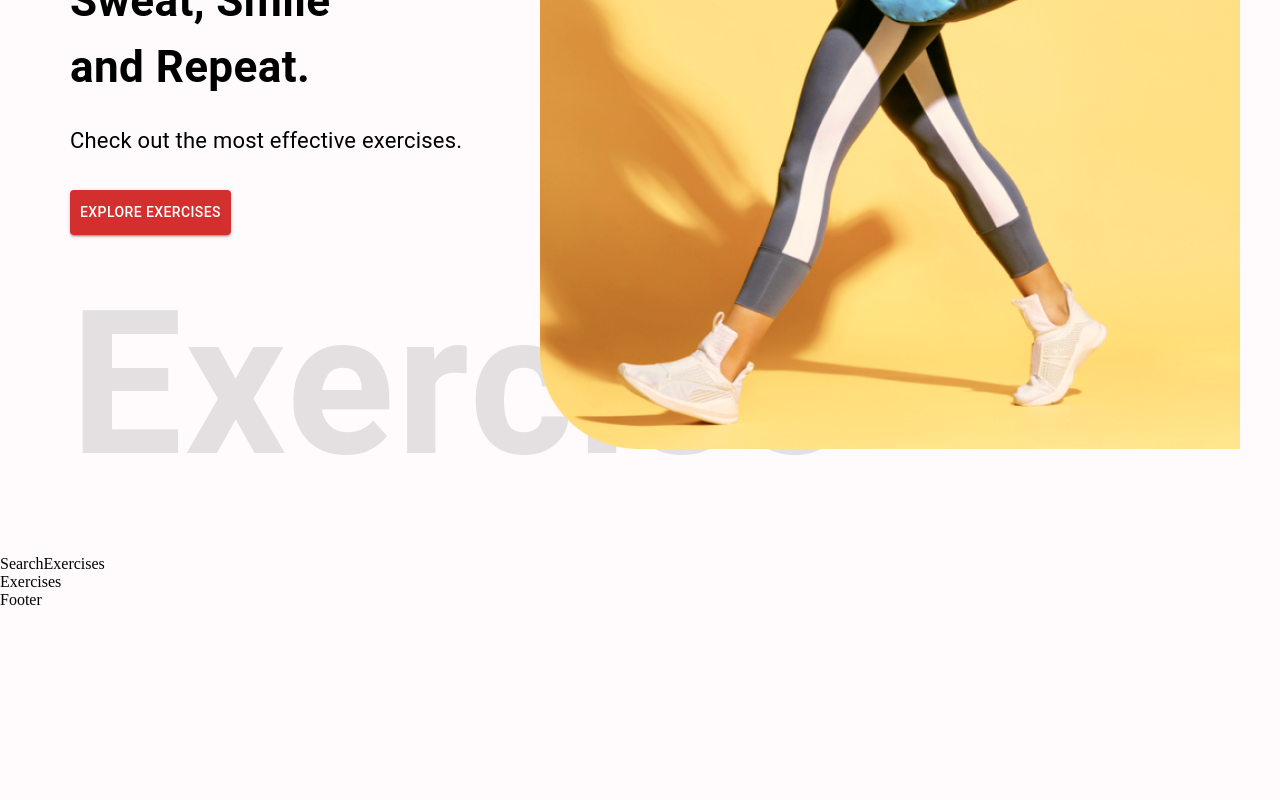
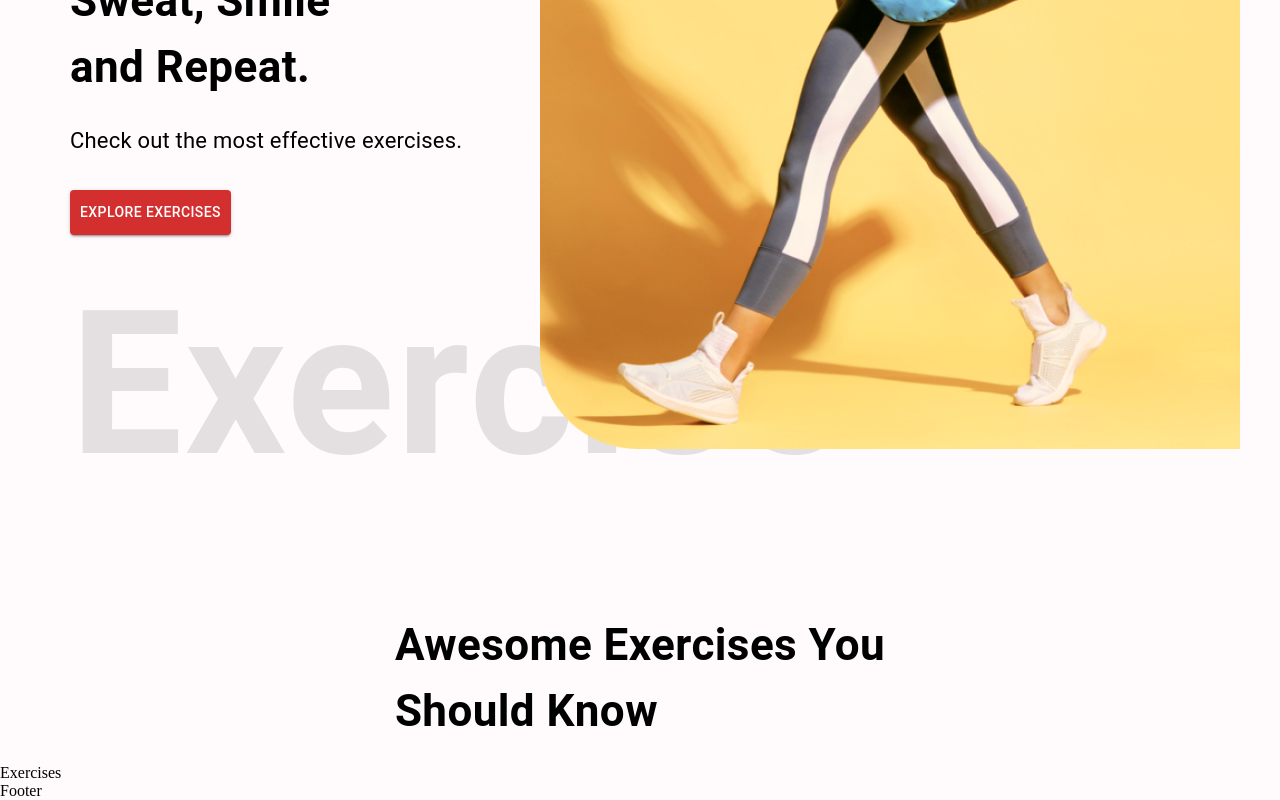
Before and after one commit to raffay2001/REACT-FITNESS-APPLICATION, a React (Create React App) app: page / in a window 1280 px wide. Shown: the part 417-1217 px from the top of the page. Before the commit the page ends 1026 px from the top, so only its background shows below. Built offline with nearby package versions, Linux system fonts and the light colour scheme.

Commit message:
Worked on SearchExercises Component

```diff
--- a/src/components/SearchExercises.js
+++ b/src/components/SearchExercises.js
@@ -1,7 +1,17 @@
-import React from "react";
+import React, { useState, useEffect } from "react";
+import { Box, Button, Stack, TextField, Typography } from "@mui/material";
 
 const SearchExercises = () => {
-  return <div>SearchExercises</div>;
+  return (
+    <Stack alignItems="center" mt="37px" justifyContent="center" p="20px">
+      <Typography
+        fontWeight={700}
+        sx={{ fontSize: { lg: "44px", xs: "30px" } }}
+      >
+        Awesome Exercises You <br /> Should Know
+      </Typography>
+    </Stack>
+  );
 };
 
 export default SearchExercises;
```
